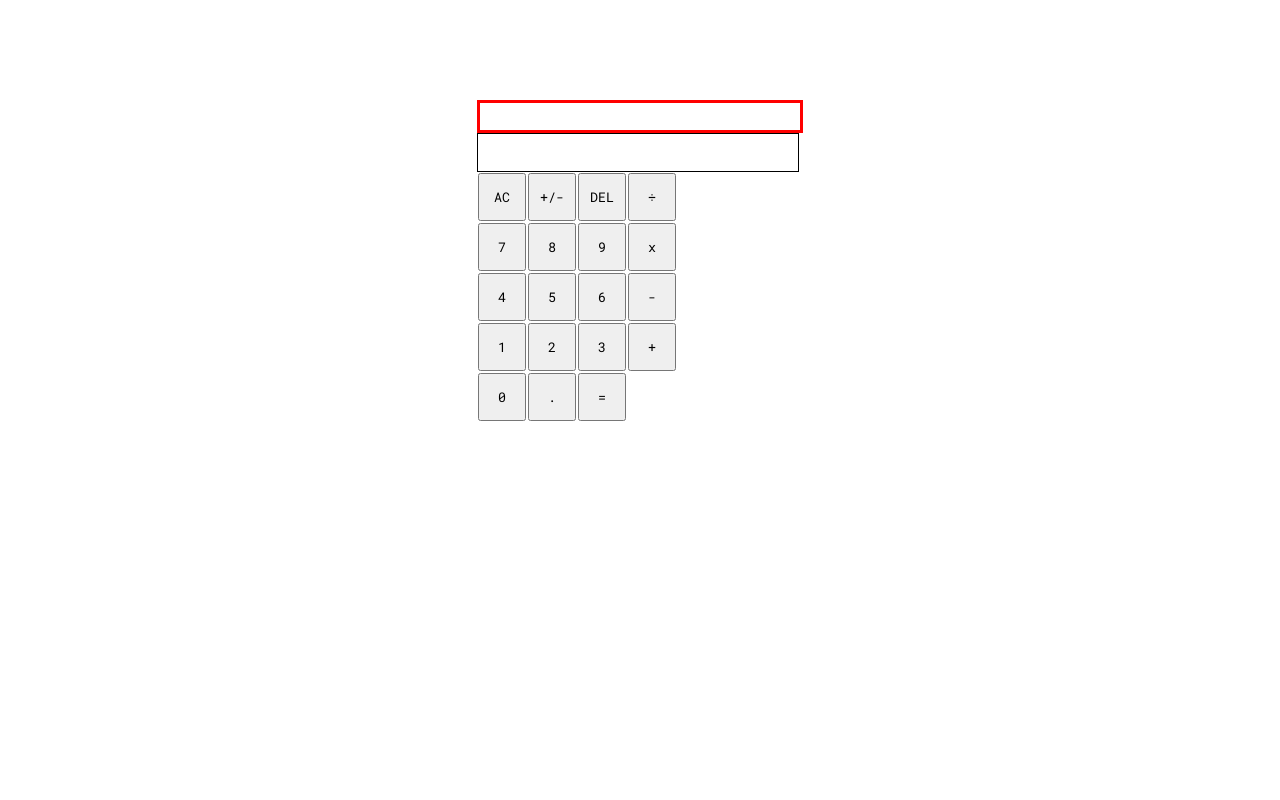
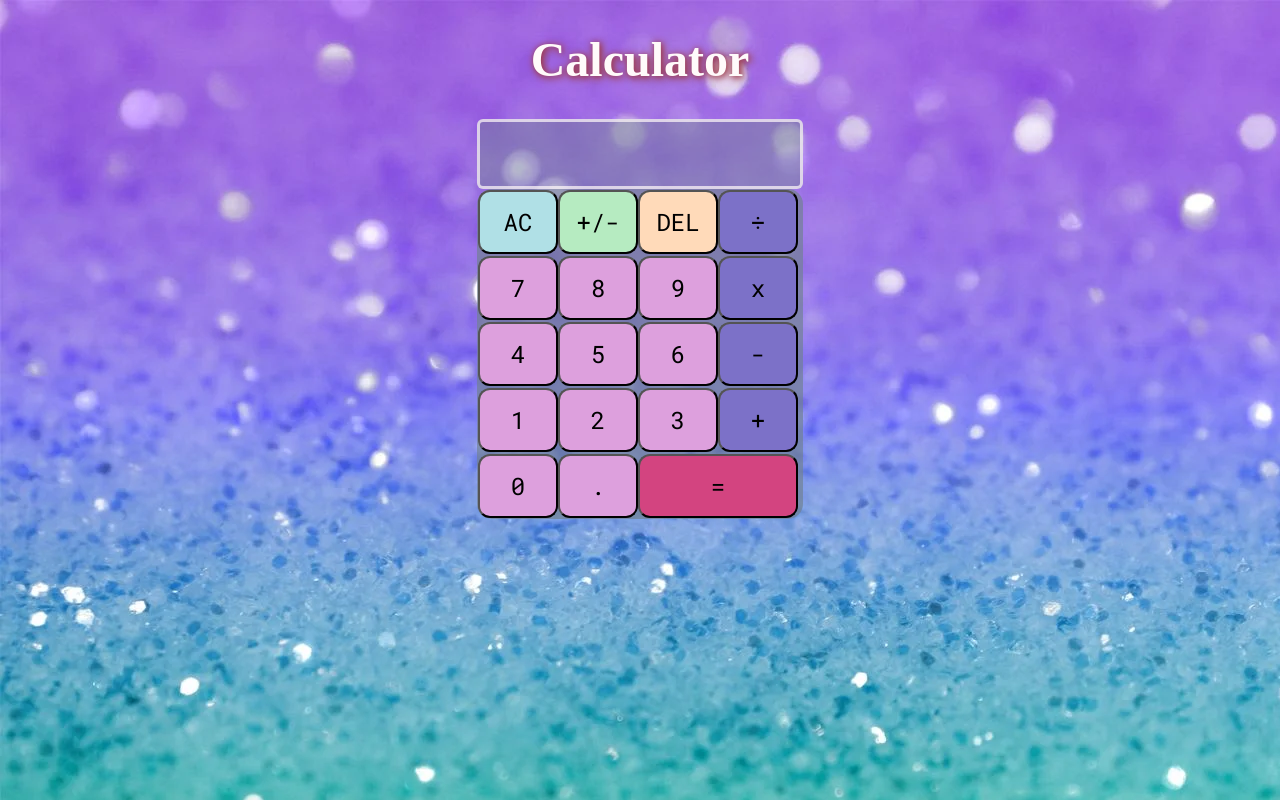
Before and after one commit to deltaxdelta/TOP_calculator, a plain HTML site: page index.html in a window 1280 px wide. Drawn offline with Linux system fonts and the light colour scheme; a web font is replaced by a local one.

Commit message:
styling added

```diff
--- a/index.html
+++ b/index.html
@@ -7,14 +7,15 @@
   <head>
     <meta charset="utf-8" />
     <meta http-equiv="X-UA-Compatible" content="IE=edge" />
-    <title></title>
+    <title>Calculator</title>
+    <link rel="icon" type="image/x-icon" href="images/unicorn_1f984.png" />
     <meta name="description" content="" />
     <meta name="viewport" content="width=device-width, initial-scale=1" />
     <link rel="stylesheet" href="style.css" />
     <link rel="preconnect" href="https://fonts.googleapis.com" />
     <link rel="preconnect" href="https://fonts.gstatic.com" crossorigin />
     <link
-      href="https://fonts.googleapis.com/css2?family=Roboto+Mono&display=swap"
+      href="https://fonts.googleapis.com/css2?family=Montagu+Slab&family=Roboto+Mono&display=swap"
       rel="stylesheet"
     />
   </head>
@@ -26,7 +27,9 @@
       </p>
     <![endif]-->
 
-    <div class="header"></div>
+    <div class="header">
+      <h1>Calculator</h1>
+    </div>
 
     <div class="main">
       <div class="calcArea">
@@ -84,7 +87,7 @@
                 <button id="zero" data-num="0">0</button>
               </div>
               <div class="btnArea"><button id="decimal">.</button></div>
-              <div class="btnArea"><button id="equals">=</button></div>
+              <div class="btnArea bigger"><button id="equals">=</button></div>
             </div>
           </div>
         </div>
--- a/style.css
+++ b/style.css
@@ -4,10 +4,19 @@ body {
   margin: 0px;
   height: 100vh;
   font-family: "Roboto Mono", monospace;
+  background-image: url(images/sparkle\ bgd.webp);
 }
 
 .header {
   min-height: 100px;
+}
+
+h1 {
+  font-family: "Montagu Slab", serif;
+  text-align: center;
+  font-size: 3rem;
+  color: snow;
+  text-shadow: 1px 1px 6px rgb(160, 52, 70), 2px 2px 10px rgb(151, 77, 89);
 }
 
 .main {
@@ -19,16 +28,29 @@ body {
   min-height: 100px;
 }
 
+.calcOutput {
+  color: seashell;
+  background-color: rgba(112, 128, 144, 0.452);
+  font-size: large;
+  text-align: end;
+  border: 3px solid rgba(255, 250, 250, 0.705);
+  border-radius: 6px;
+}
+
 #operandOne {
   min-height: 2.3rem;
   width: 20rem;
-  border: 1px solid black;
+  font-size: x-large;
 }
 
 #operandTwo {
   min-height: 1.7rem;
   width: 20rem;
-  border: 3px solid red;
+}
+
+.calcBtns {
+  background-color: rgba(112, 128, 144, 0.664);
+  border-radius: 15px;
 }
 
 .calcRow {
@@ -37,9 +59,62 @@ body {
   width: 20rem;
 }
 
+.btnArea {
+  width: 25%;
+}
+
+.bigger {
+  width: 50%;
+}
+
 button {
-  height: 48px;
-  width: 48px;
   font-family: "Roboto Mono", monospace;
   margin: 1px;
+  width: 100%;
+  height: 4rem;
+  font-size: x-large;
+  background-color: plum;
+  border-radius: 12px;
 }
+
+button:hover {
+  background-color: rgb(231, 133, 231);
+}
+
+.move {
+  background-color: rgb(124, 113, 200);
+}
+
+.move:hover {
+  background-color: rgb(105, 90, 202);
+}
+
+#clr {
+  background-color: powderblue;
+}
+#clr:hover {
+  background-color: rgb(139, 214, 224);
+}
+
+#plusMinus {
+  background-color: rgb(182, 235, 193);
+}
+
+#plusMinus:hover {
+  background-color: rgb(150, 228, 165);
+}
+
+#bkspc {
+  background-color: peachpuff;
+}
+
+#bkspc:hover {
+  background-color: rgb(255, 197, 147);
+}
+
+#equals {
+  background-color: rgb(211, 68, 128);
+}
+#equals:hover {
+  background-color: rgb(209, 28, 103);
+}
```
Also changed, not shown: script.js (+0 -13 lines), images/sparkle bgd.webp (added), images/unicorn_1f984.png (added).
